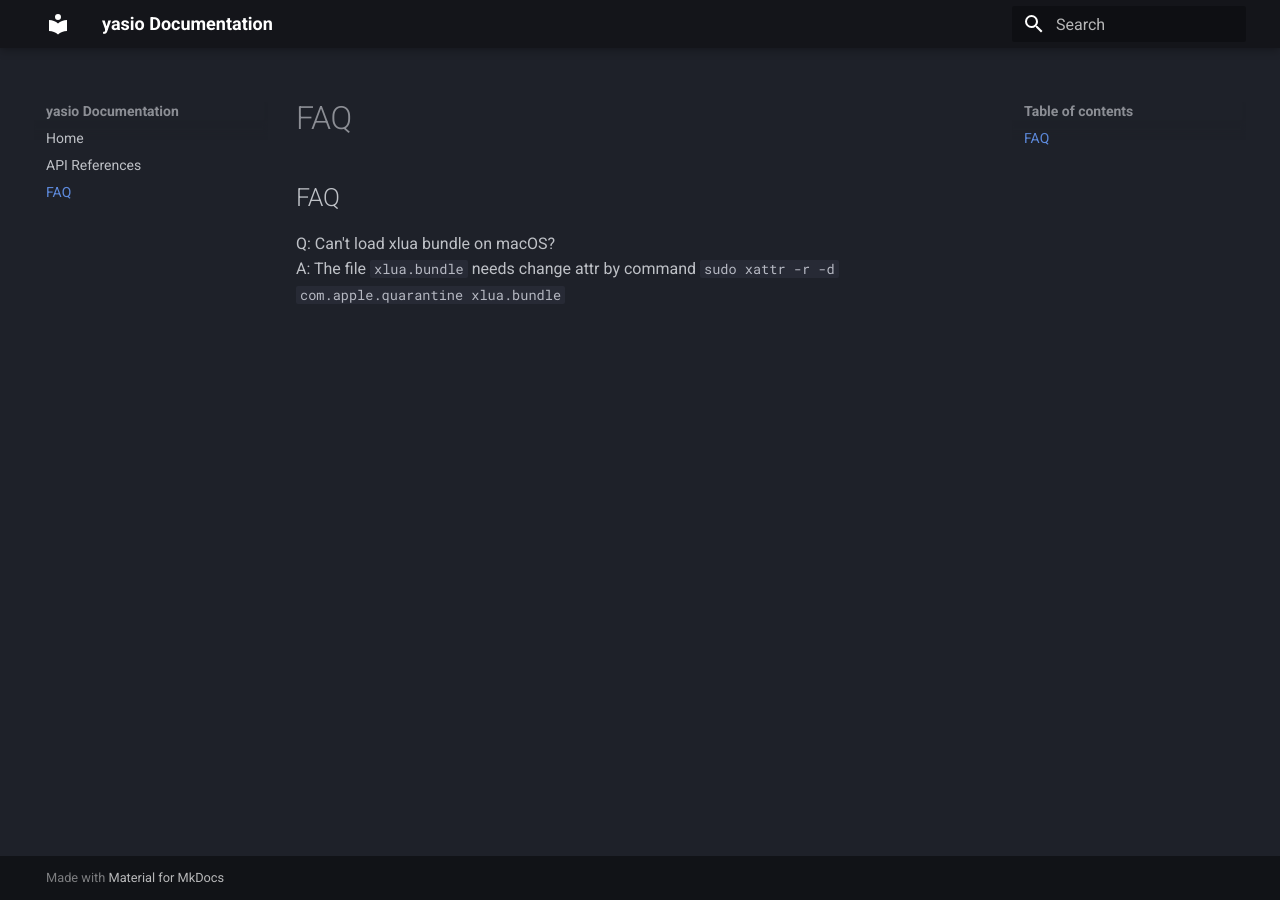
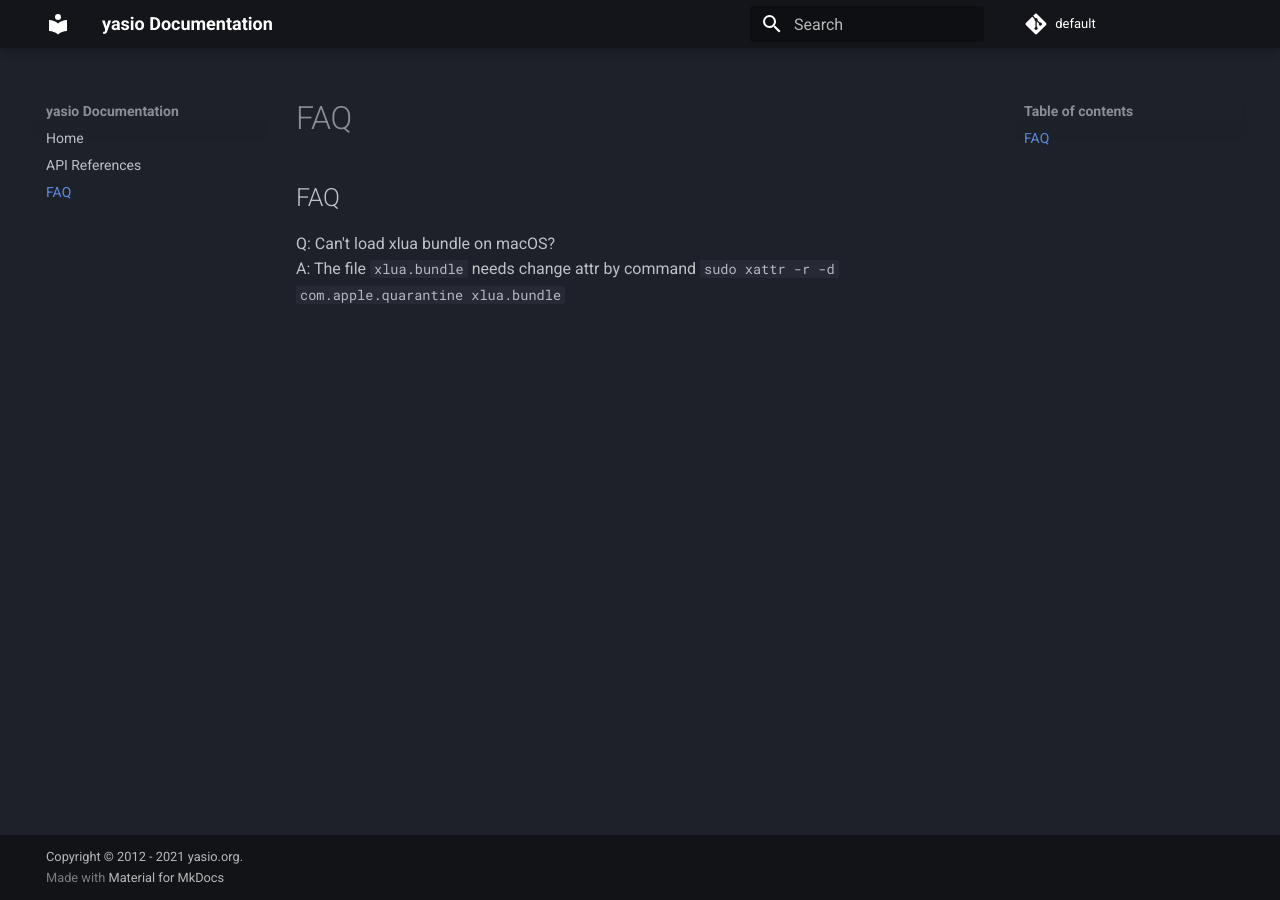
Before and after one commit to yasio/en, an MkDocs documentation site: the page built from docs/faq.md, in a window 1280 px wide. Built offline with MkDocs 1.6.1 and Material for MkDocs 9.7.7, drawn with Linux system fonts in a browser that asks for light colours; comment, search, counter and statistics services are not loaded.

Commit message:
Update mkdocs.yml

```diff
--- a/mkdocs.yml
+++ b/mkdocs.yml
@@ -1,5 +1,9 @@
+docs_dir: docs
 site_name: yasio Documentation
-docs_dir: docs
+repo_url: https://github.com/yasio/docs-437
+repo_name: default
+edit_uri: default
+copyright: Copyright &copy; 2012 - 2021 yasio.org.
 theme:
   name: material
   palette:
```
